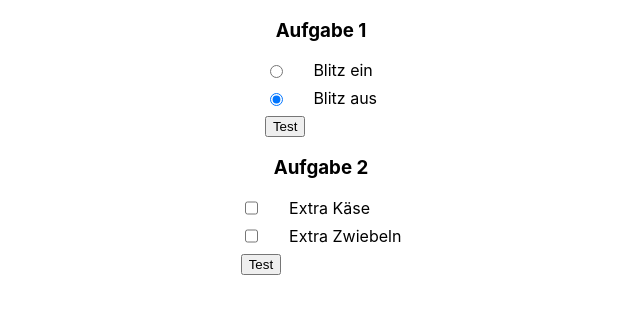
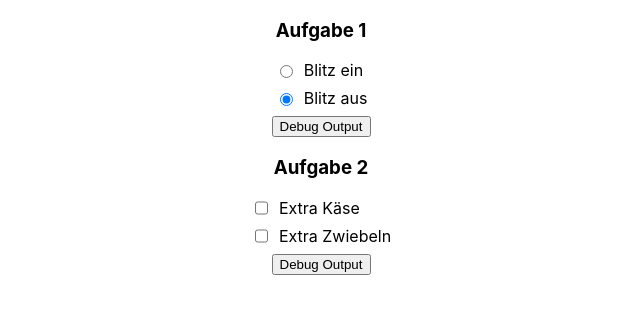
Before and after one commit to Okarashii/BBW-M293_form-example, a React (Create React App) app: page / in a window 1280 px wide. Shown: the top 314 px of the page, without its empty margins (319-959 px from the left). Built offline with nearby package versions, Linux system fonts and the light colour scheme.

Commit message:
- created DebugButton component

```diff
--- a/src/App.css
+++ b/src/App.css
@@ -10,16 +10,29 @@
     width: fit-content;
 }
 
+.debug-button {
+    grid-column: 1 / -1;
+    justify-self: center;
+}
+
 .flash-wrapper {
     display: grid;
     grid-template-columns: auto auto;
     gap: 0.5rem;
     width: fit-content;
-    justify-content: start;
+    /* justify-content: start; */
 }
 
 .flash-wrapper * {
     width: fit-content;
+}
+
+.flash-wrapper input {
+    justify-self: end;
+}
+
+.flash-wrapper label {
+    justify-self: start;
 }
 
 input[type="radio"].flash-input:checked+label.flash-label {
@@ -31,9 +44,16 @@ input[type="radio"].flash-input:checked+label.flash-label {
     grid-template-columns: auto auto;
     gap: 0.5rem;
     width: fit-content;
-    justify-content: start;
 }
 
 .checkboxes-wrapper > * {
     width: fit-content;
 }
+
+.checkboxes-wrapper input {
+    justify-self: end;
+}
+
+.checkboxes-wrapper label {
+    justify-self: start;
+}
--- a/src/App.js
+++ b/src/App.js
@@ -1,10 +1,16 @@
 import "./App.css";
 import { useState } from "react";
 
-function debug(output) {
-    for(const [label, value] of output) {
-        console.log(`${label}:`, value);
+function DebugButton({log}) {
+    function debug(output) {
+        for(const [label, value] of output) {
+            console.log(`${label}:`, value);
+        }
     }
+
+    return (
+        <button className="debug-button" onClick={() => debug(log)}>Debug Output</button>
+    )
 }
 
 // Aufgabe 1a
@@ -22,7 +28,7 @@ function Flash() {
                 Blitz aus
             </label>
 
-            <button onClick={() => debug([["Flash", flash]])}>Test</button>
+            <DebugButton log={[["Flash", flash]]}/>
         </div>
     );
 }
@@ -40,7 +46,7 @@ function CheckBoxes() {
             <input id="cb-onions" type="checkbox" checked={extraOnions} onChange={() => setExtraOnions((o) => !o)}/>
             <label htmlFor="cb-onions">Extra Zwiebeln</label>
 
-            <button onClick={() => debug([["Extra Cheese", extraCheese],["Extra Onions", extraOnions]])}>Test</button>
+            <DebugButton log={[["Extra Cheese", extraCheese],["Extra Onions", extraOnions]]}/>
         </div>
     );
 }
```
